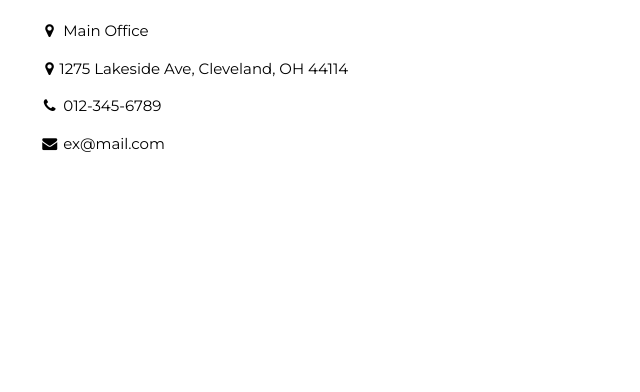
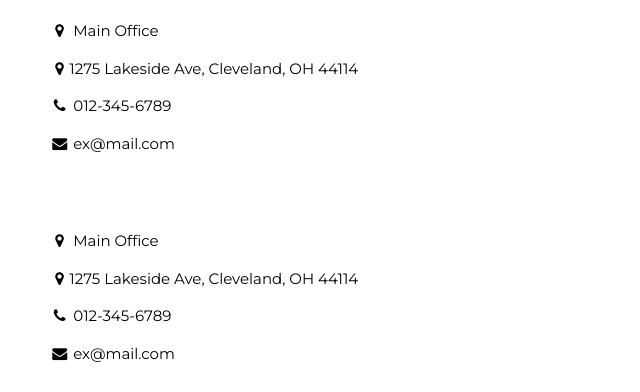
Before and after one commit to PhenaS/IST604, a PHP site: page /locations.php in a window 1280 px wide. Shown: the part 408-800 px from the top of the page, without its empty margins (0-640 px from the left). Run offline with PHP 8.4, Linux system fonts and the light colour scheme.

Commit message:
Add files via upload

```diff
--- a/locations.php
+++ b/locations.php
@@ -27,12 +27,17 @@ body,h1,h2,h3,h4,h5,h6,.w3-wide {font-family: "Montserrat", sans-serif;}
     </p>
   </header>
 
-<div class="w3-main" style="margin-left:0px">
+<div class="w3-main" style="margin-left:10px">
     <body>
         <iframe src="https://www.google.com/maps/embed?pb=!1m18!1m12!1m3!1d2987.836252065478!2d-81.69073538457049!3d41.50782317925326!2m3!1f0!2f0!3f0!3m2!1i1024!2i768!4f13.1!3m3!1m2!1s0x8830fa78535c1473%3A0x7e7677594d50f8c3!2s1275+Lakeside+Ave+E%2C+Cleveland%2C+OH+44114!5e0!3m2!1sen!2sus!4v1521238460812" width="400" height="300" frameborder="0" style="border:0" allowfullscreen></iframe>
         <p><i class="fa fa-fw fa-map-marker"></i> Main Office </p>
         <p><i class="fa fa-fw fa-map-marker"></i>1275 Lakeside Ave, Cleveland, OH 44114</p>
         <p><i class="fa fa-fw fa-phone"></i> 012-345-6789</p>
         <p><i class="fa fa-fw fa-envelope"></i> ex@mail.com</p>
+        <br><br>
+        <p><i class="fa fa-fw fa-map-marker"></i> Main Office </p>
+        <p><i class="fa fa-fw fa-map-marker"></i>1275 Lakeside Ave, Cleveland, OH 44114</p>
+        <p><i class="fa fa-fw fa-phone"></i> 012-345-6789</p>
+        <p><i class="fa fa-fw fa-envelope"></i> ex@mail.com</p>
     </body>
 </div>
```
